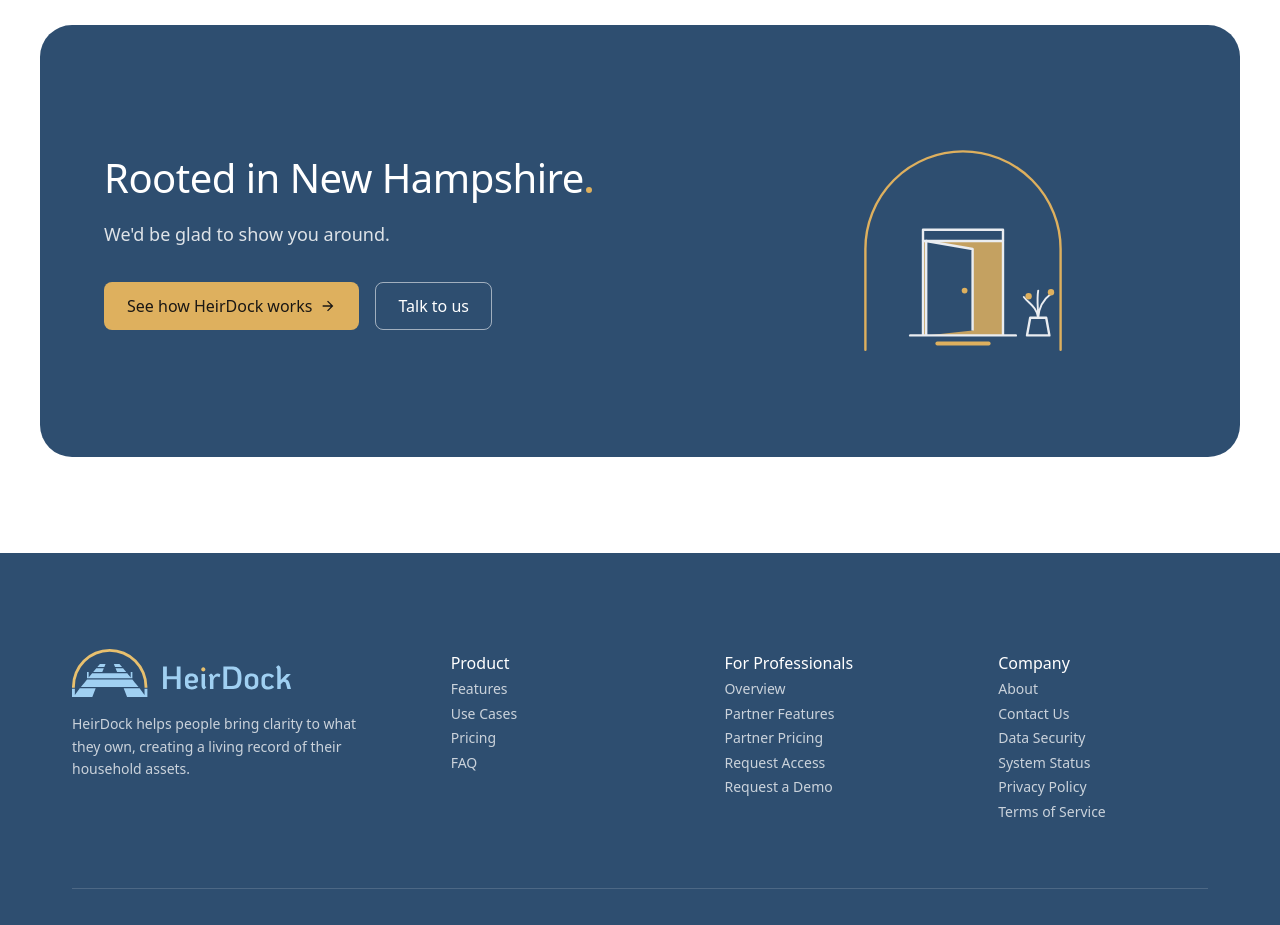
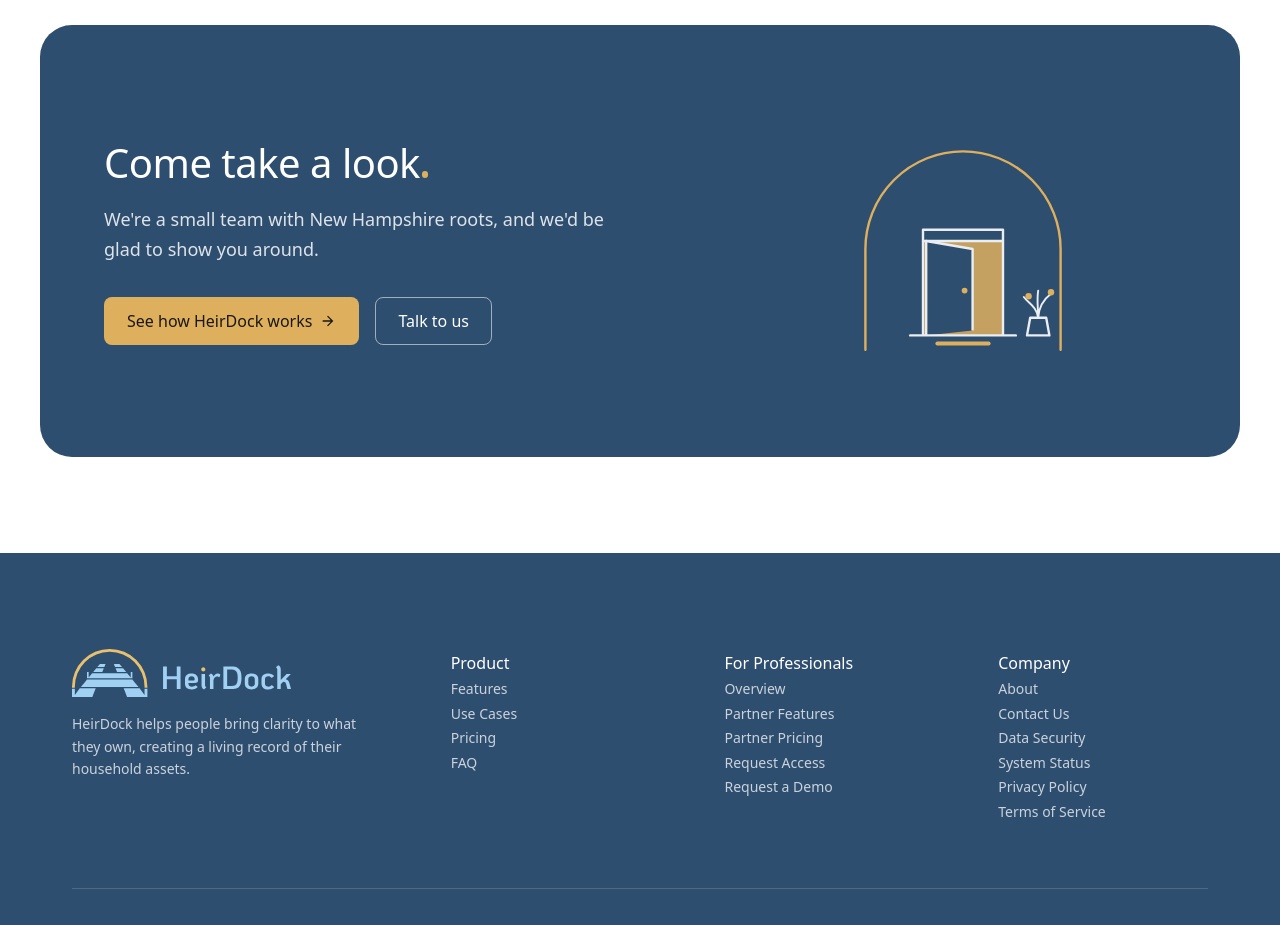
Before and after one commit to HeirDock/heirdock-website, a React (Vite) app in the folder apps/web/: page /company/about in a window 1280 px wide. Shown: the part 4980-5905 px from the top of the page. Built offline with nearby package versions, Linux system fonts and the light colour scheme.

Commit message:
About: quieter closing headline

```diff
--- a/apps/web/src/pages/company/About.tsx
+++ b/apps/web/src/pages/company/About.tsx
@@ -216,8 +216,11 @@ export default function About() {
       <section className="closing-cta">
         <div className="brand-panel closing-cta__panel">
           <div>
-            <h2 className="closing-cta__title">Rooted in New Hampshire<span className="gold-stop" aria-hidden="true" /></h2>
-            <p className="closing-cta__text">We&apos;d be glad to show you around.</p>
+            <h2 className="closing-cta__title">Come take a look<span className="gold-stop" aria-hidden="true" /></h2>
+            <p className="closing-cta__text">
+              We&apos;re a small team with New Hampshire roots, and we&apos;d be glad to show
+              you around.
+            </p>
             <div className="closing-cta__actions">
               <Link to="/customer/features" className="btn btn--gold btn--lg">
                 See how HeirDock works <Icon name="arrowForward" />
```
